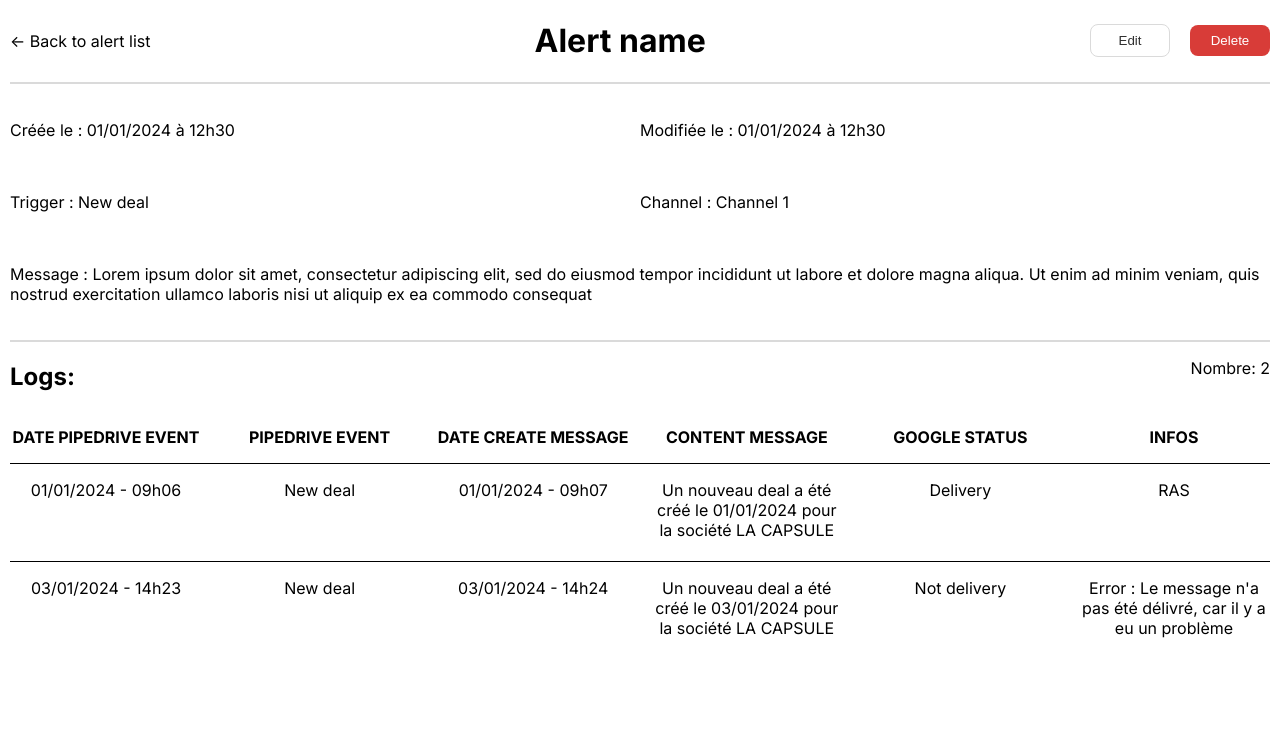
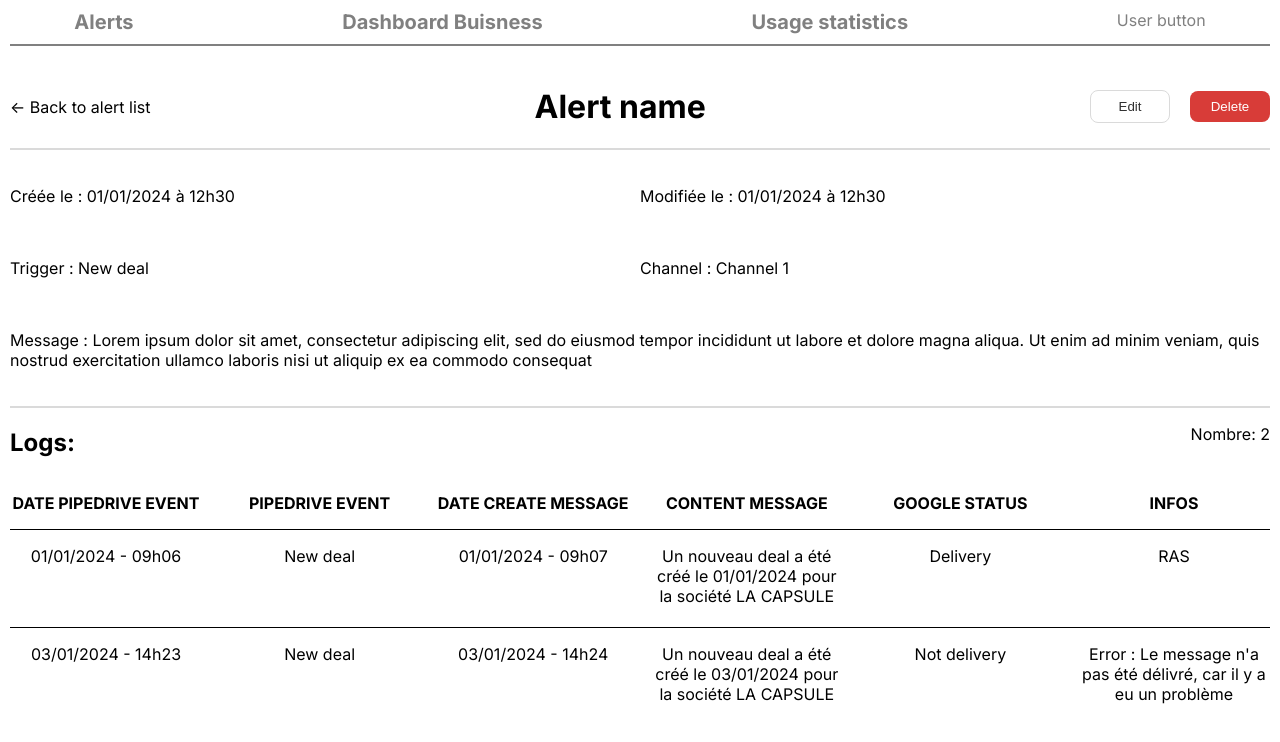
Before and after one commit to Florian-Curier/pipedrivechat-frontend, a Next.js app: page /alert-details in a window 1280 px wide. Shown: the top 742 px of the page. Built offline with nearby package versions, Linux system fonts and the light colour scheme.

Commit message:
mise en place header

```diff
--- a/components/Header.js
+++ b/components/Header.js
@@ -1,13 +1,32 @@
+import { useEffect, useState } from 'react';
 import styles from '../styles/Header.module.css'
 import Link from 'next/link';
+import { useRouter } from 'next/router';
+
 
 function Header() {
+
+const router = useRouter();
+
+const path = router.pathname
+
+useEffect(() => {
+
+
+},[router] )
+
     return (
         <header className={styles.container}>
-			<Link href="/alert"><span className={`${styles.link} ${styles.active}`}>Alerts</span></Link>
-            <Link href="/dashboard"><span className={styles.link}>Dashboard</span></Link>
-            <Link href="/usageStatistics"><span className={styles.link}>Usage statistics</span></Link>
-            <span className={styles.link}>User button</span>
+			<Link href="/alerts">
+             <span className={`${styles.link} ${path ==='/alerts' ? styles.active : ''}`}>Alerts</span>
+            </Link>
+            <Link href="/dashboard">
+            <span  className={`${styles.link} ${path ==='/dashboard' ? styles.active : ''}`}>Dashboard Buisness</span>
+            </Link>
+            <Link href="/stats">
+            <span className={`${styles.link} ${path ==='/stats' ? styles.active : ''}`}>Usage statistics</span>
+            </Link>
+            <span  className={styles.userIcon}>User button</span>
 		</header >
     )
 }
--- a/components/Home.js
+++ b/components/Home.js
@@ -12,12 +12,12 @@ function Home() {
   const router = useRouter();
   const user = useSelector((state) => state.user.value)
 
-/*   useEffect(() => {
+  useEffect(() => {
     if(user.google_email && user.pipedrive_user_id) {
-      router.push('/alerts')
+      router.push('/dashboard')
     }
 
-  },[router]) */
+  },[router])
 
   console.log(user)
 
--- a/pages/_app.js
+++ b/pages/_app.js
@@ -1,5 +1,6 @@
 import '../styles/globals.css';
 import Head from 'next/head';
+import Header from '../components/Header'
 import { Provider } from 'react-redux';
 import { configureStore, combineReducers } from '@reduxjs/toolkit';
 import user from '../reducers/user';
@@ -27,8 +28,9 @@ function App({ Component, pageProps }) {
     <Provider store={store}>
       <PersistGate persistor={persistor}>
       <Head>
-        <title>Next.js App</title>
+        <title>Pipedrive Chat</title>
       </Head>
+      <Header/>
       <Component {...pageProps} />
       </PersistGate>
     </Provider>
--- a/styles/Buisness.module.css
+++ b/styles/Buisness.module.css
@@ -0,0 +1,5 @@
+.container {
+
+    display: flex;
+    justify-content: space-around;
+}
--- a/styles/Header.module.css
+++ b/styles/Header.module.css
@@ -3,6 +3,7 @@
     padding: 10px;
     margin: 0px 10px 20px 10px;
     display: flex;
+    justify-content: space-around;
     border-bottom: 2px solid #808080;
 }
 
@@ -10,6 +11,7 @@
     margin-right: 100px;
     font-size: 20px;
     font-weight: bold;
+    cursor: pointer;
 }
 
 .active{
```
Also changed, not shown: components/Buisness.js (+8 -1 lines), pages/dasboard.js (deleted, +0 -7 lines), pages/dashboard.js (added, +7 -0 lines).
